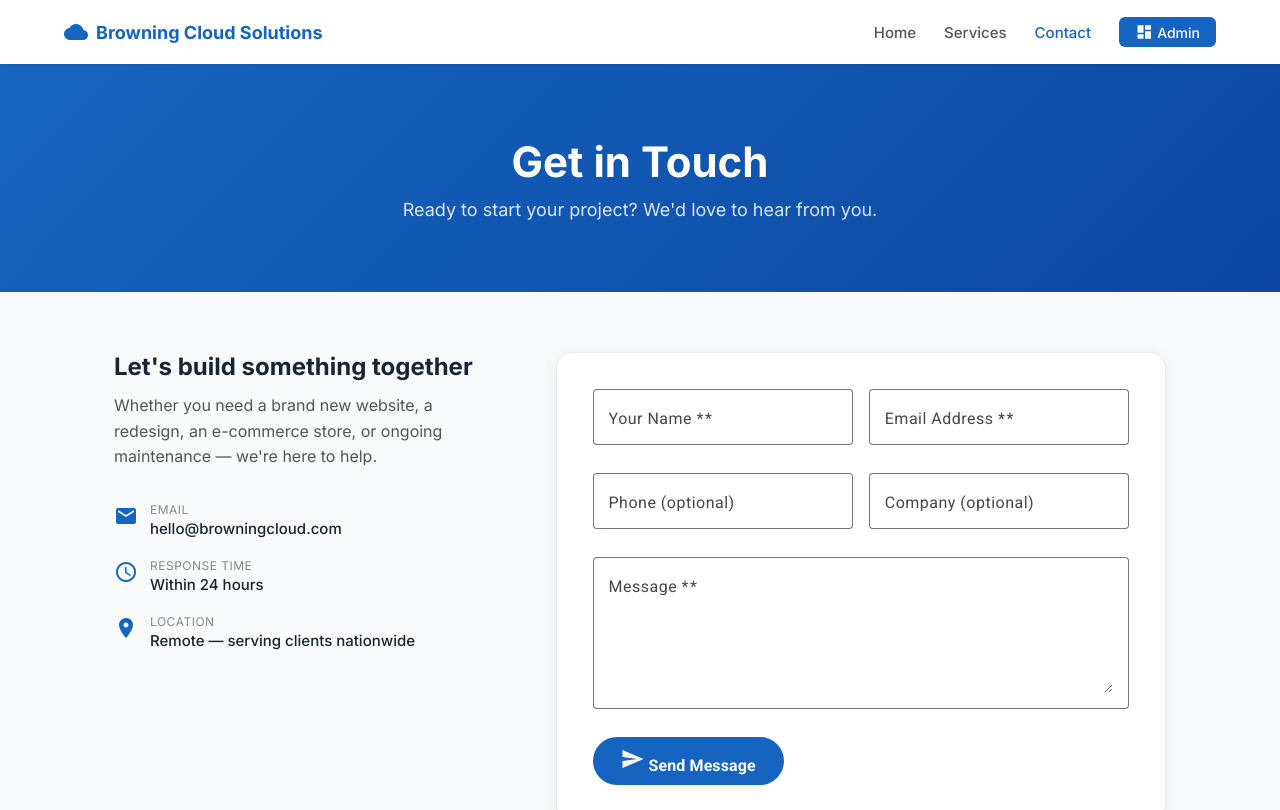
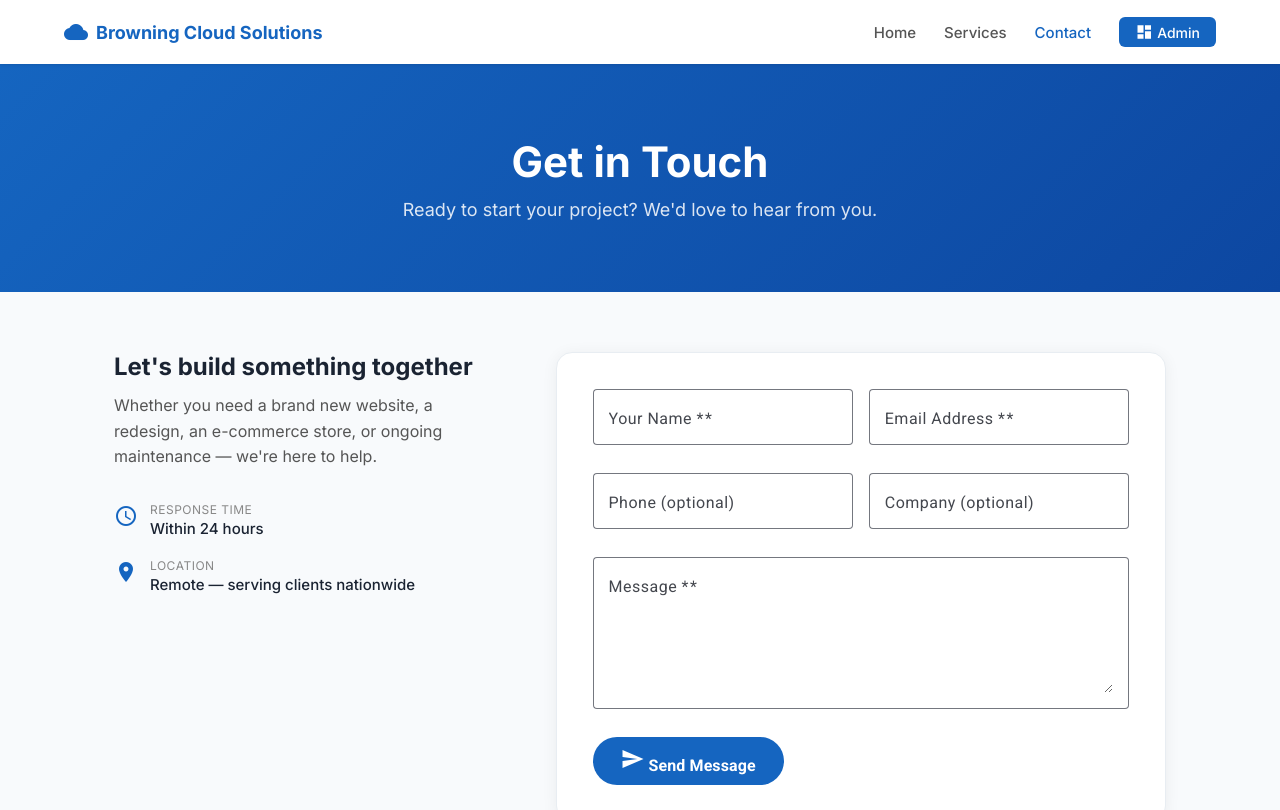
Before and after one commit to iVlexy/BrowningCloudSolutions, an Angular app in the folder ui/: page /contact in a window 1280 px wide. Shown: the top 810 px of the page. Built offline with nearby package versions, Linux system fonts and the light colour scheme.

Commit message:
Remove nonexistent email from contact page

```diff
--- a/ui/src/app/features/contact/contact.component.ts
+++ b/ui/src/app/features/contact/contact.component.ts
@@ -210,7 +210,6 @@ export class ContactComponent {
   })
 
   infoItems = [
-    { icon: 'email', label: 'Email', value: 'hello@browningcloud.com' },
     { icon: 'schedule', label: 'Response Time', value: 'Within 24 hours' },
     { icon: 'location_on', label: 'Location', value: 'Remote — serving clients nationwide' },
   ]
```
